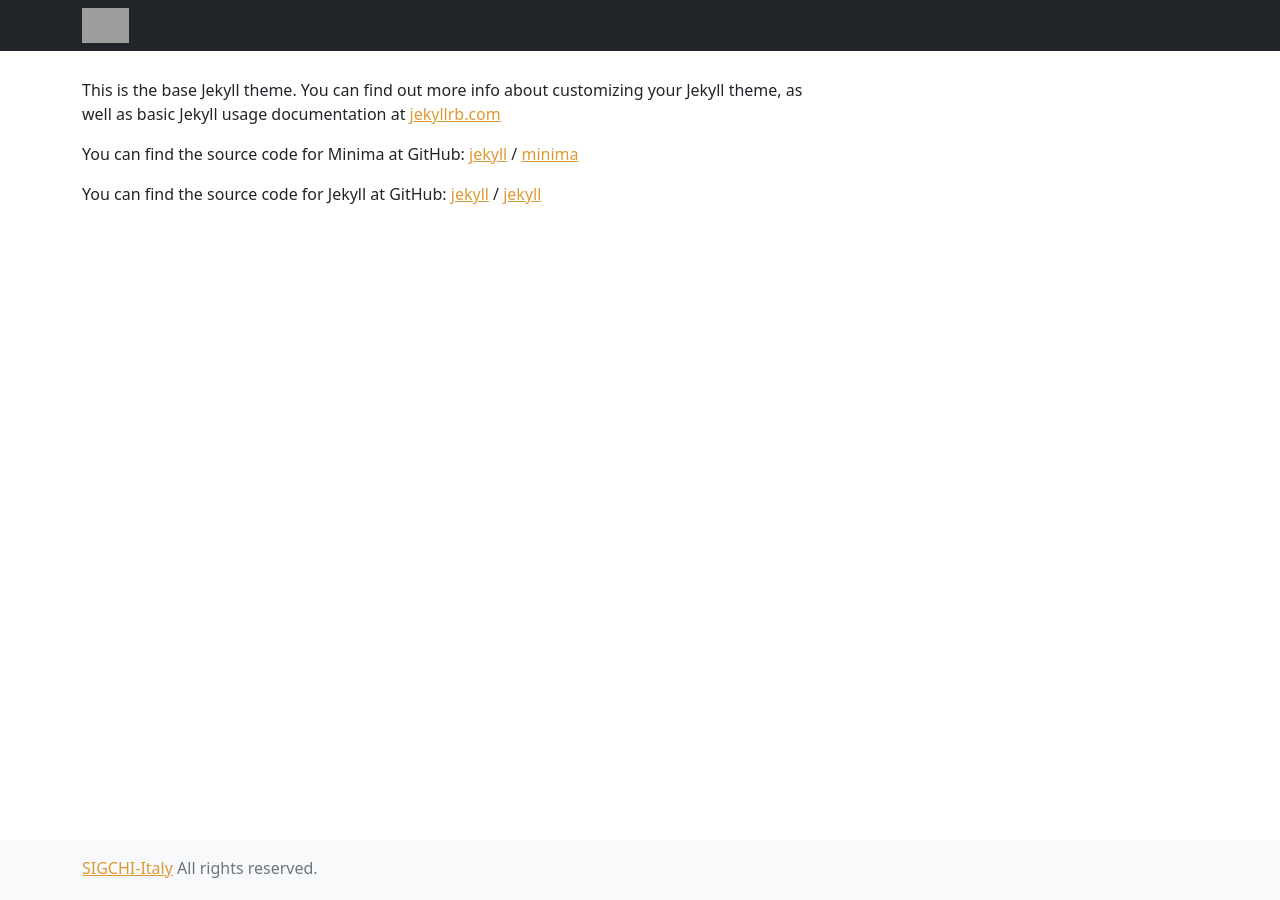
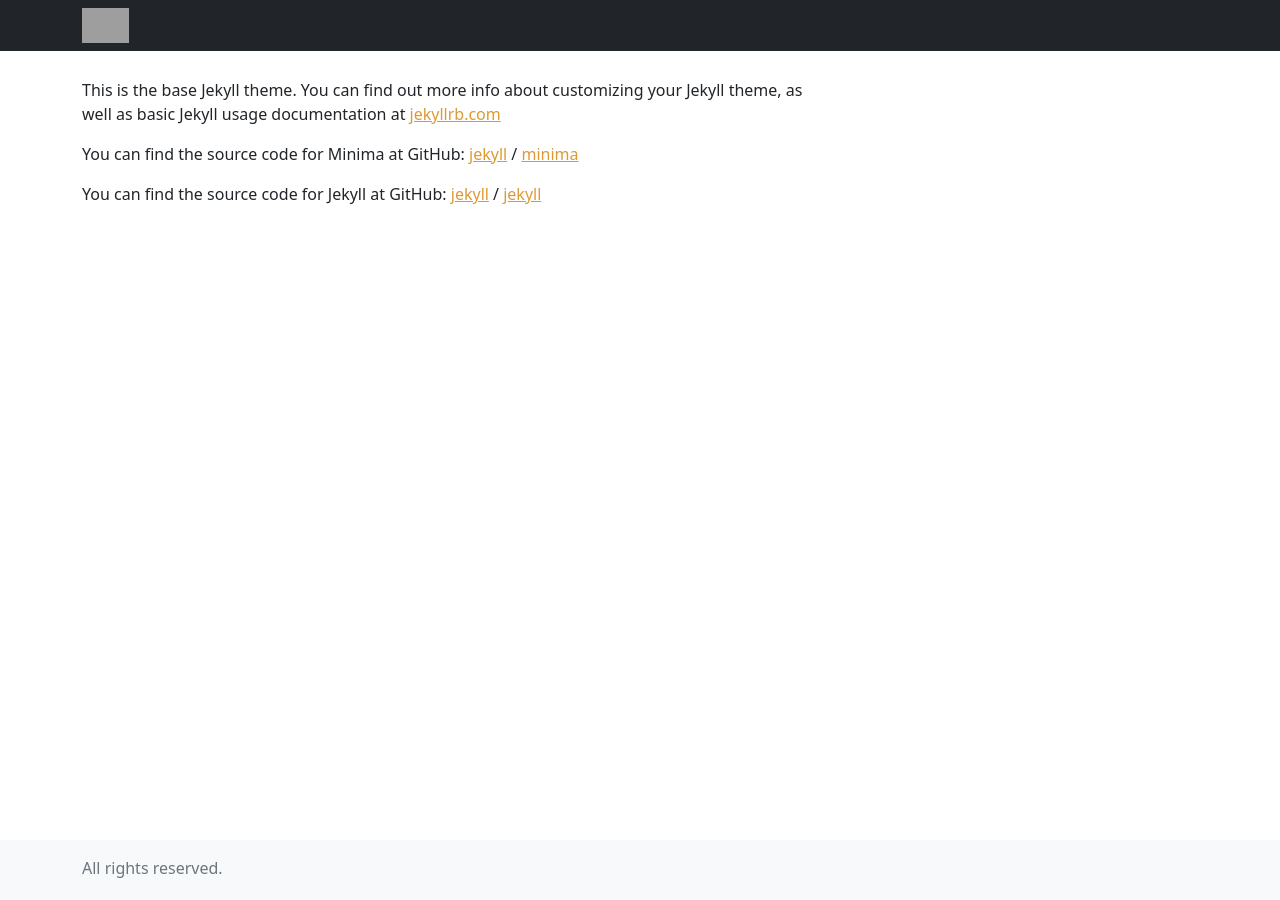
Before and after one commit to acantone03/sitodiprova.github.io, a Jekyll site: the page built from about.markdown, in a window 1280 px wide. Built offline with Jekyll 4.4.1, drawn with Linux system fonts in a browser that asks for light colours; grey boxes are pictures that could not be loaded.

Commit message:
Update footer.html

```diff
--- a/_includes/footer.html
+++ b/_includes/footer.html
@@ -1,7 +1,6 @@
 <footer class="footer py-3 bg-light">
     <div class="container">
-        <span class="text-muted" ><a href="http://sigchitaly.eu/" title="Sigchi-Italy">SIGCHI-Italy</a>
-  All rights reserved.</span>
+        <span class="text-muted">All rights reserved.</span>
     </div>
 </footer>
 
```
